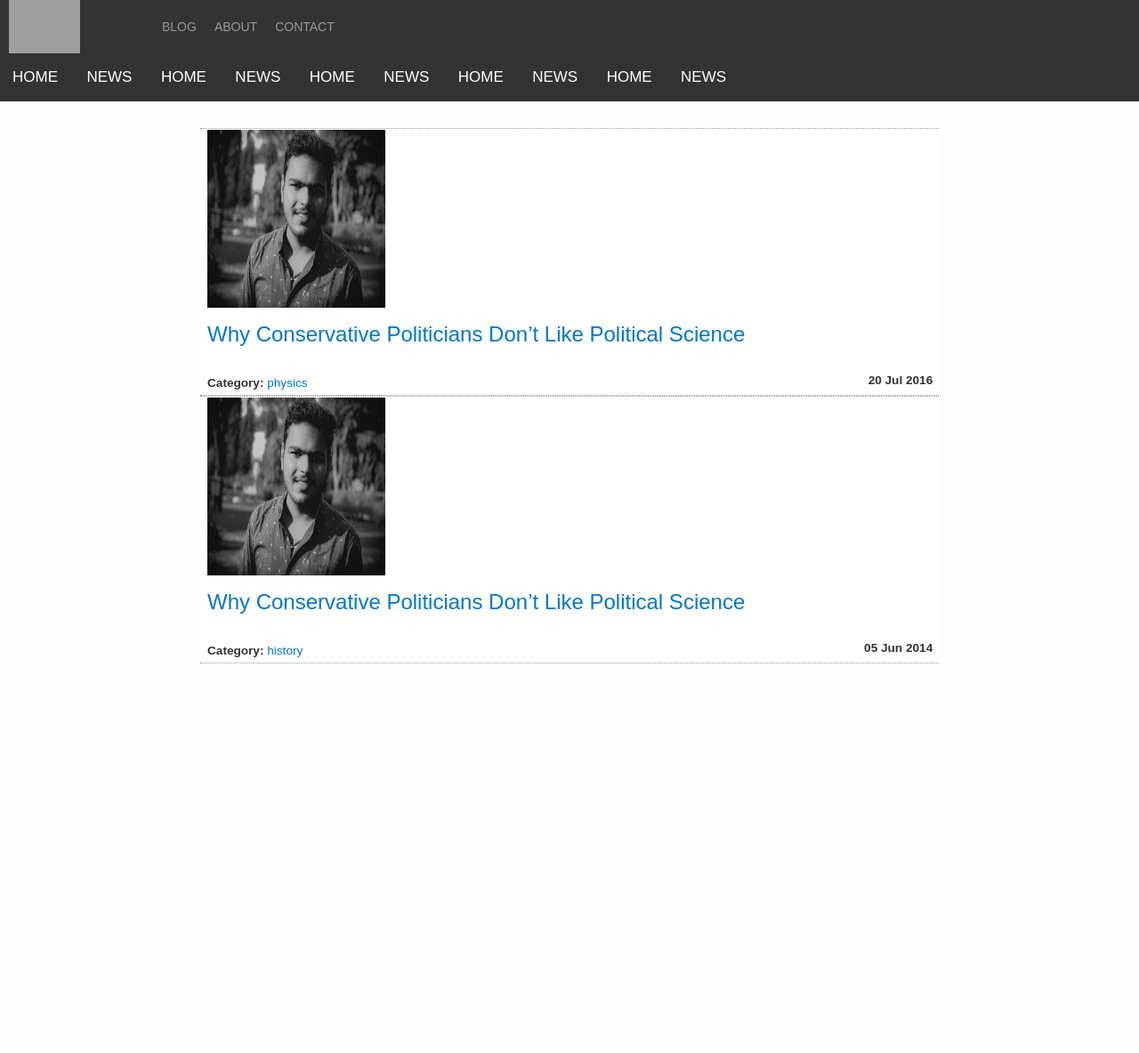
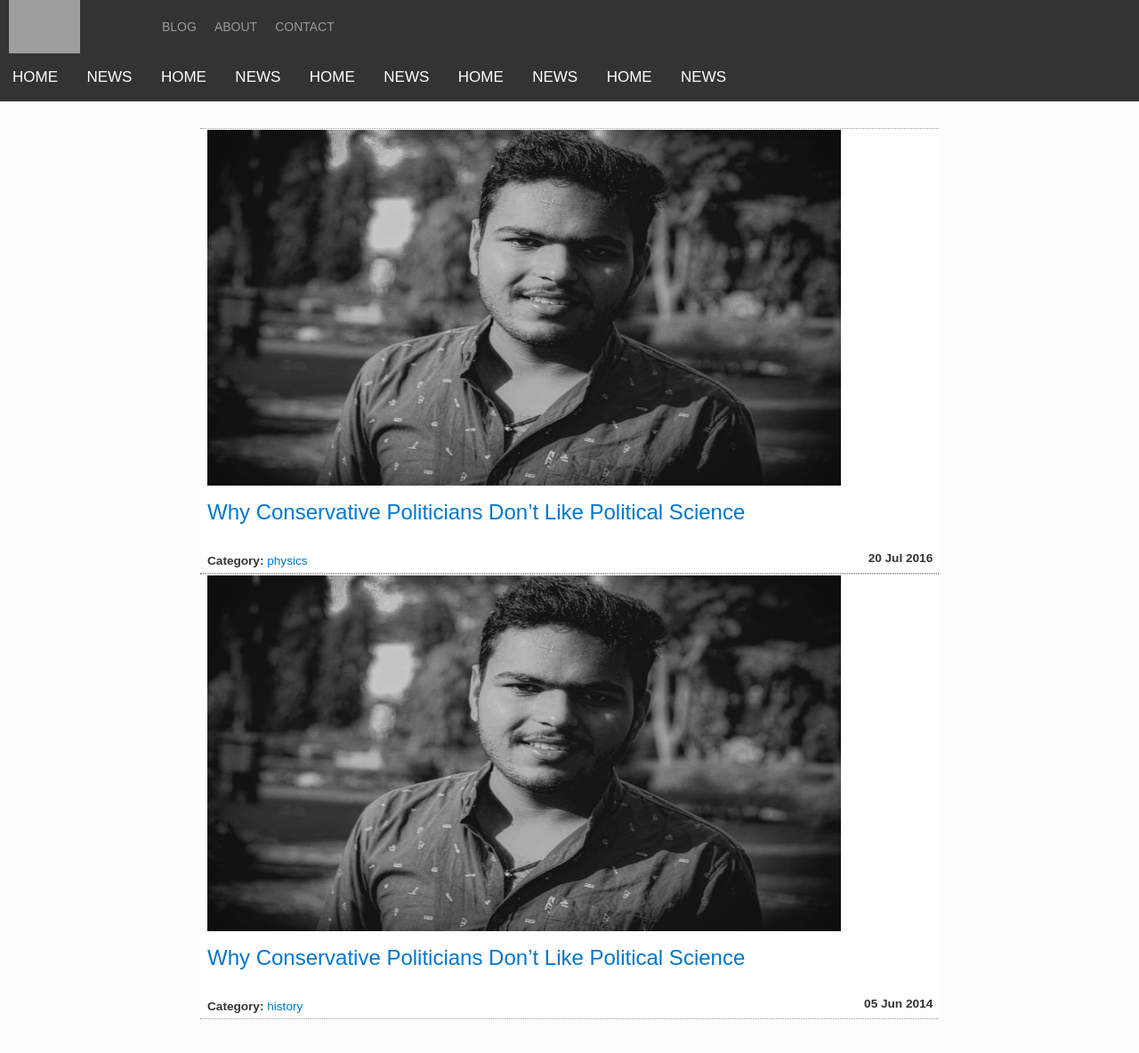
Before and after one commit to Indscience/indscience.github.io, a Jekyll site: the page built from index.html, in a window 1280 px wide and 1184 px high. Shown: the whole window at 89% size. Built offline with Jekyll 4.4.1, drawn with Linux system fonts in a browser that asks for light colours; nearby versions of some CDN libraries; some web fonts are replaced; grey boxes are pictures that could not be loaded.

Commit message:
Update index.html

```diff
--- a/index.html
+++ b/index.html
@@ -14,7 +14,7 @@ layout: default
 {% if post.image %}
 
 
-	<img class="img-post" src="images/{{post.image}}" width="200px;" height="200px">
+	<img class="img-post" src="images/{{post.image}}" width="712px;" height="400px">
 {% endif %}
 
 <h2><a href="{{ post.url }}" title="{{ post.title }}">{{ post.title }}</a></h2><br/>
```
